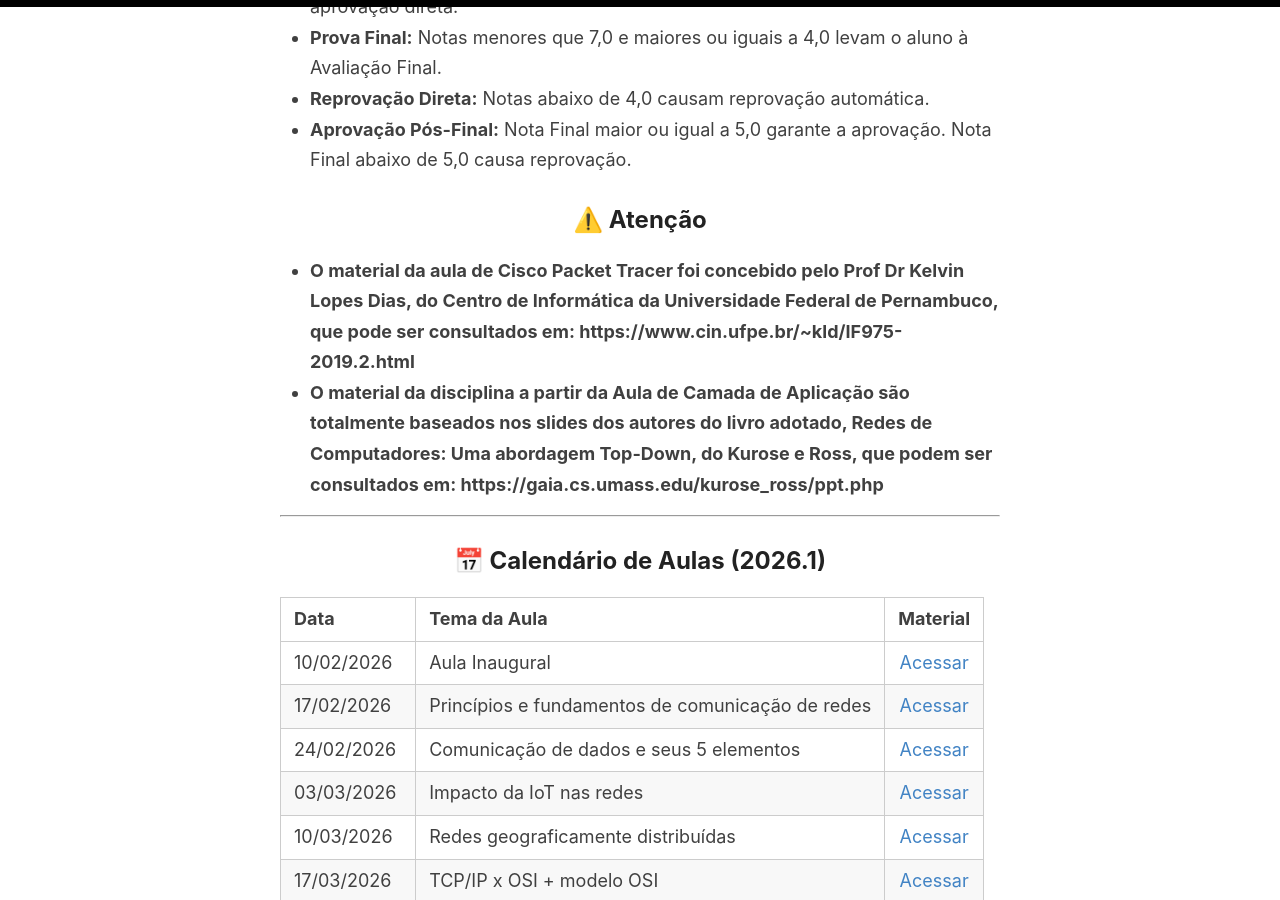
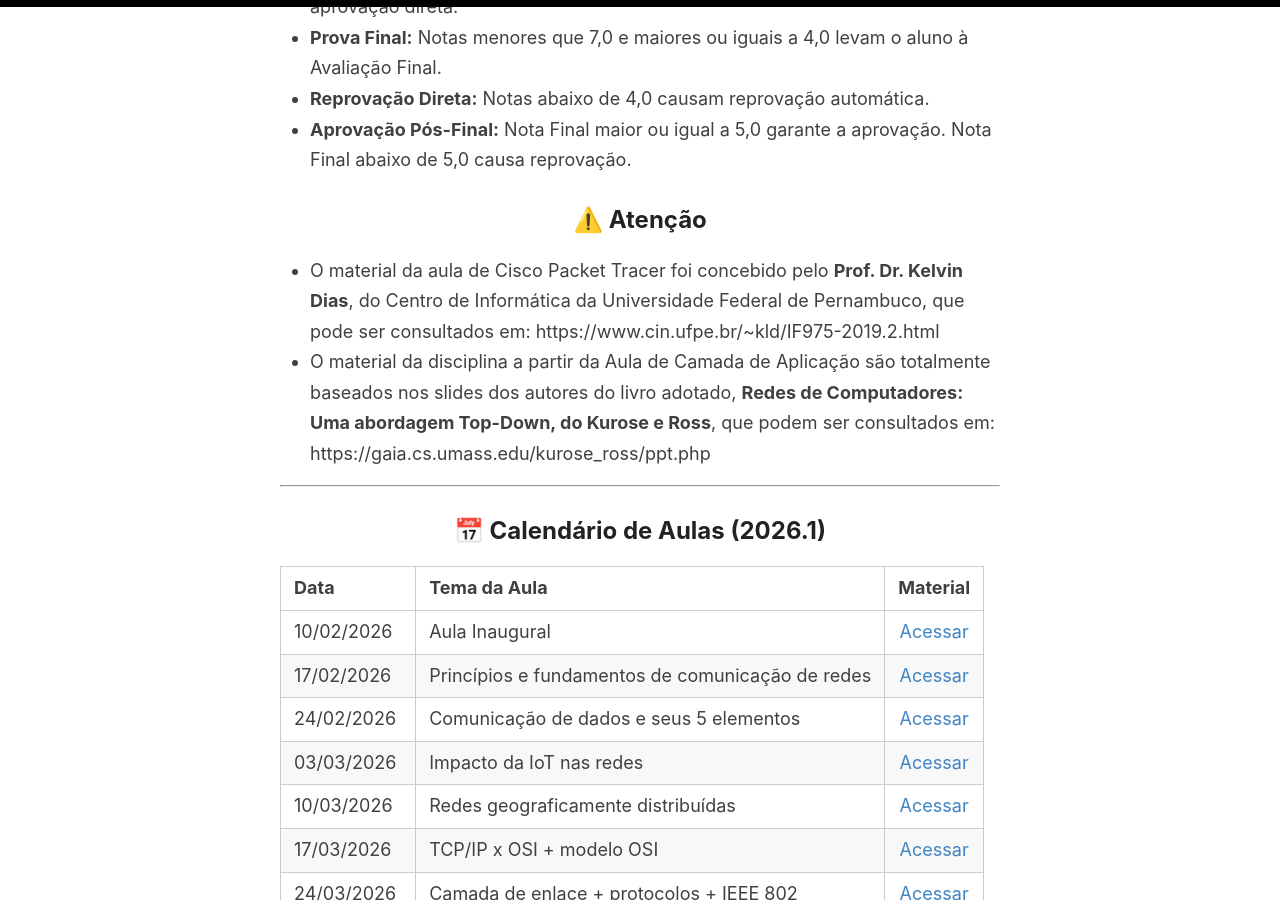
Before and after one commit to prgsouza/prgsouza.github.io, a Jekyll site: the page built from _pages/redes.md, in a window 1280 px wide and 900 px high, scrolled down 1614 px. Built offline with Jekyll 4.4.1, drawn with Linux system fonts in a browser that asks for light colours.

Commit message:
credits 2

```diff
--- a/_pages/redes.md
+++ b/_pages/redes.md
@@ -38,8 +38,8 @@ O processo avaliativo considerará a frequência e o desempenho do aluno.
 
 
 ## ⚠️ Atenção
-* **O material da aula de Cisco Packet Tracer foi concebido pelo Prof Dr Kelvin Lopes Dias, do Centro de Informática da Universidade Federal de Pernambuco, que pode ser consultados em: https://www.cin.ufpe.br/~kld/IF975-2019.2.html**
-* **O material da disciplina a partir da Aula de Camada de Aplicação são totalmente baseados nos slides dos autores do livro adotado, Redes de Computadores: Uma abordagem Top-Down, do Kurose e Ross, que podem ser consultados em: https://gaia.cs.umass.edu/kurose_ross/ppt.php**
+* O material da aula de Cisco Packet Tracer foi concebido pelo **Prof. Dr. Kelvin Dias**, do Centro de Informática da Universidade Federal de Pernambuco, que pode ser consultados em: https://www.cin.ufpe.br/~kld/IF975-2019.2.html
+* O material da disciplina a partir da Aula de Camada de Aplicação são totalmente baseados nos slides dos autores do livro adotado, **Redes de Computadores: Uma abordagem Top-Down, do Kurose e Ross**, que podem ser consultados em: https://gaia.cs.umass.edu/kurose_ross/ppt.php
 
 
 ---
```
Also changed, not shown: _pages/es.md (+1 -1 lines).
